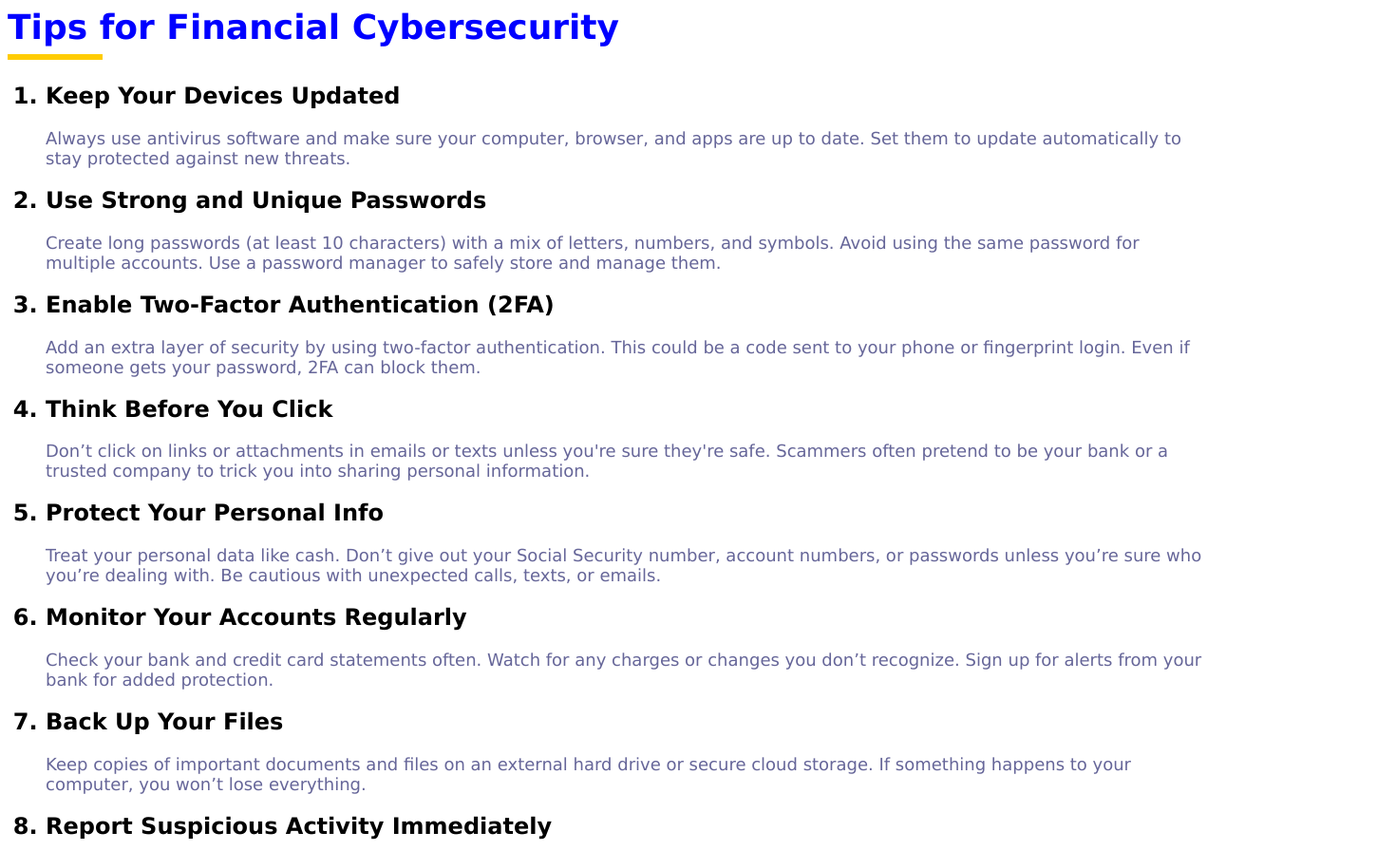
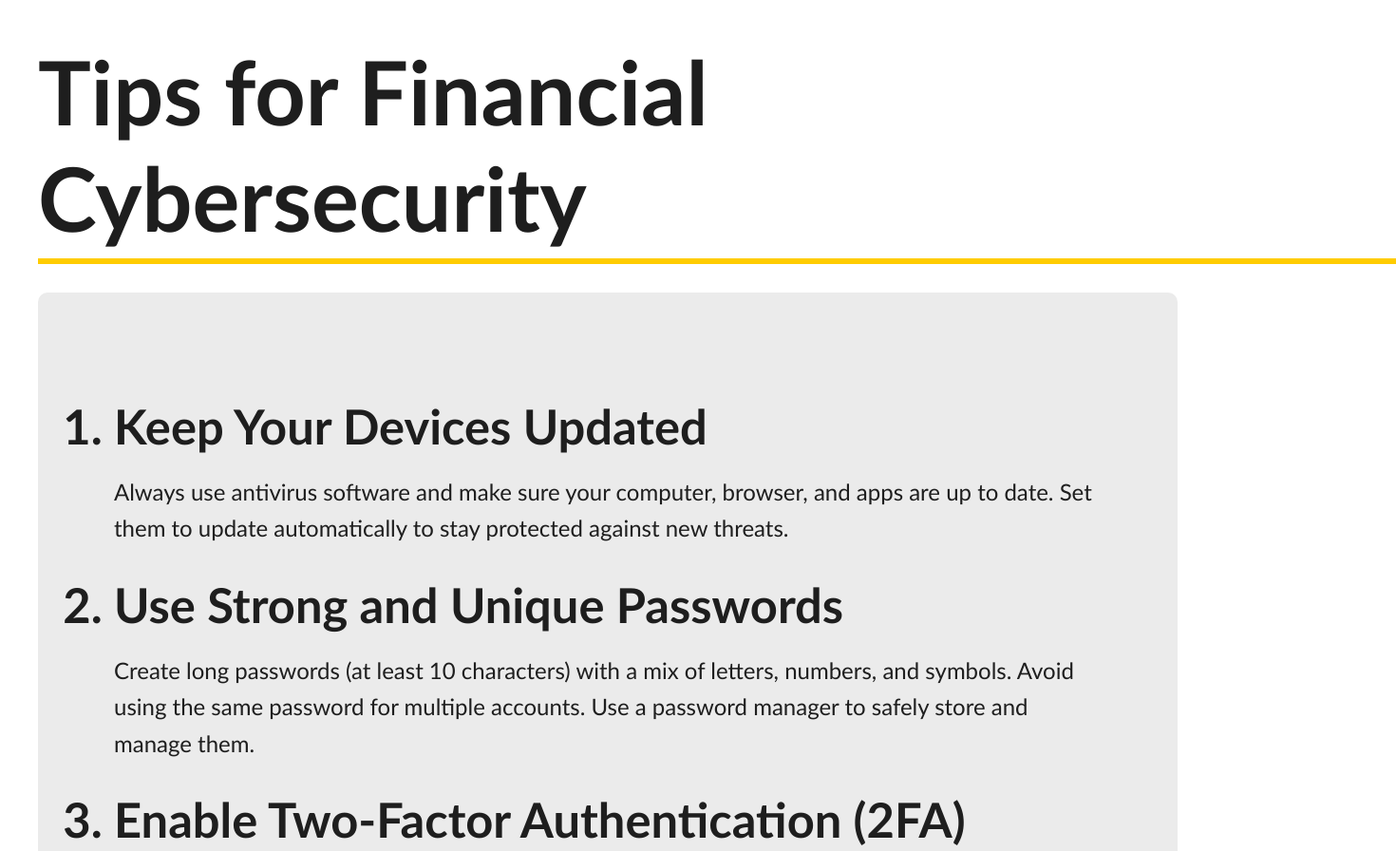
Before and after one commit to jesterreyperez/commbank-cyber-tips, a plain HTML site: page index.html in a window 1280 px wide. Shown: the top 896 px of the page at 95% size, 1470 px wide, since content can reach past the window. Drawn offline with Linux system fonts and the light colour scheme.

Commit message:
Apply CBA style guidelines to layout and typography

```diff
--- a/index.css
+++ b/index.css
@@ -1,27 +1,56 @@
 * {
-  font-family: Verdana, Arial, sans-serif;
+  font-family: "Gill Sans", "Lucida Sans", sans-serif;
+  margin: 0;
+  padding: 0;
+  box-sizing: border-box;
 }
 
 body {
   background-color: #ffffff;
-  color: #000000;
+  color: #1e1e1e;
+  padding: 40px;
 }
 
 h1 {
-  color: Blue;
-  font-size: 36px;
-}
-
-p {
-  font-size: 18px;
-  color: #666699;
+  font-size: 70pt;
+  color: #1e1e1e;
+  margin-bottom: 30px;
 }
 
 h1::after {
   content: "";
   display: block;
-  width: 100px;
+  width: 1430px;
   height: 6px;
   background-color: #ffcc00;
   margin-top: 8px;
 }
+
+h2 {
+  font-size: 38pt;
+  color: #1e1e1e;
+  margin: 30px 0 20px;
+}
+
+p {
+  font-size: 18pt;
+  color: #1e1e1e;
+  margin-bottom: 20px;
+  line-height: 1.6;
+}
+
+.section {
+  background-color: #ebebeb; /* Light gray (secondary color) */
+  padding: 80px;
+  border-radius: 10px;
+  margin-bottom: 40px;
+}
+
+.footer {
+  background-color: #1e1e1e; /* Black background */
+  color: #ffffff; /* White text on black */
+  text-align: center;
+  padding: 20px;
+  font-size: 16pt;
+  margin-top: 40px;
+}
--- a/index.html
+++ b/index.html
@@ -6,7 +6,7 @@
 
   <body>
     <h1>Tips for Financial Cybersecurity</h1>
-    <ol>
+    <ol class="section">
       <h2><li>Keep Your Devices Updated</li></h2>
       <p>
         Always use antivirus software and make sure your computer, browser, and
@@ -56,5 +56,7 @@
         prevent further damage.
       </p>
     </ol>
+    <div class="footer">
+      &copy; 2025 Commonwealth Bank – All rights reserved
   </body>
 </html>
```
